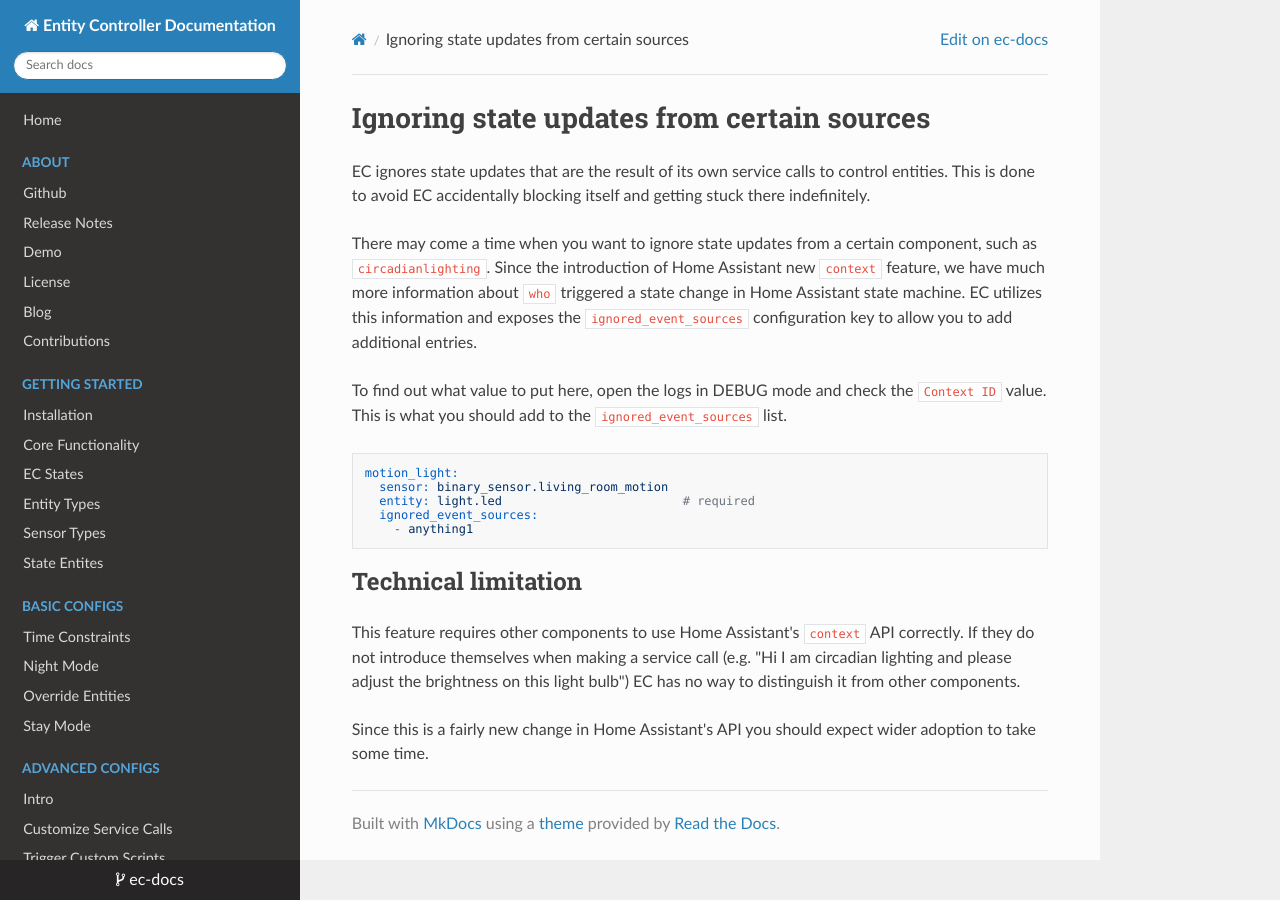
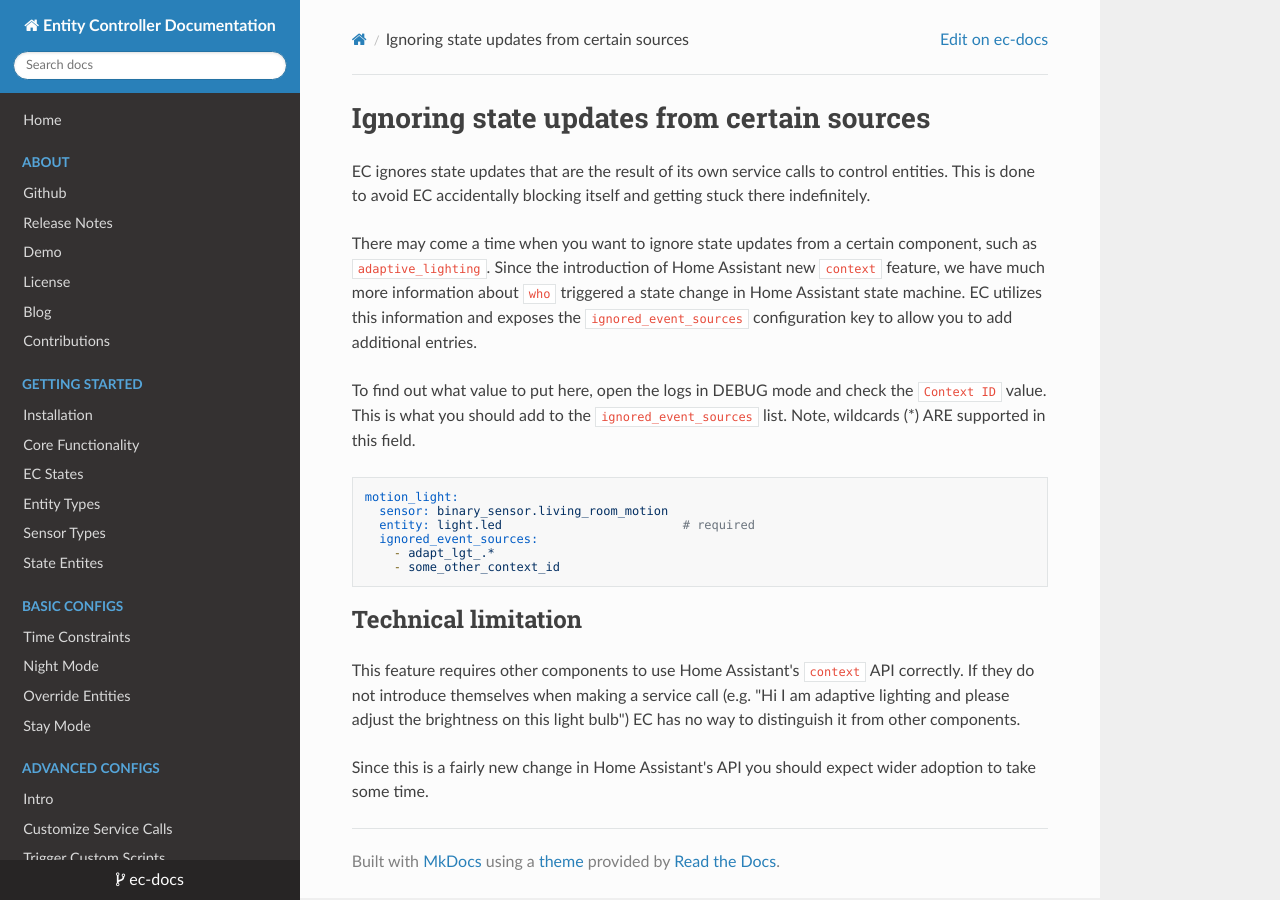
Before and after one commit to danobot/ec-docs, an MkDocs documentation site: the page built from docs/config-advanced/ignore-state-changes.md, in a window 1280 px wide. Built offline with MkDocs 1.6.1, drawn with Linux system fonts in a browser that asks for light colours; nearby versions of some CDN libraries.

Commit message:
Update ignore-state-changes.md
Updating documentation to include new wildcard functionality from https://github.com/danobot/entity-controller/pull/206

````diff
--- a/docs/config-advanced/ignore-state-changes.md
+++ b/docs/config-advanced/ignore-state-changes.md
@@ -6,20 +6,21 @@
 
 EC ignores state updates that are the result of its own service calls to control entities. This is done to avoid EC accidentally blocking itself and getting stuck there indefinitely.
 
-There may come a time when you want to ignore state updates from a certain component, such as `circadianlighting`. Since the introduction of Home Assistant new `context` feature, we have much more information about `who` triggered a state change in Home Assistant state machine. EC utilizes this information and exposes the `ignored_event_sources` configuration key to allow you to add additional entries.
+There may come a time when you want to ignore state updates from a certain component, such as `adaptive_lighting`. Since the introduction of Home Assistant new `context` feature, we have much more information about `who` triggered a state change in Home Assistant state machine. EC utilizes this information and exposes the `ignored_event_sources` configuration key to allow you to add additional entries.
 
-To find out what value to put here, open the logs in DEBUG mode and check the `Context ID` value. This is what you should add to the `ignored_event_sources` list.
+To find out what value to put here, open the logs in DEBUG mode and check the `Context ID` value. This is what you should add to the `ignored_event_sources` list. Note, wildcards (*) ARE supported in this field.
 
 ```yaml
 motion_light:
   sensor: binary_sensor.living_room_motion
   entity: light.led                         # required
   ignored_event_sources:
-    - anything1
+    - adapt_lgt_.*
+    - some_other_context_id
 ```
 
 ## Technical limitation
 
-This feature requires other components to use Home Assistant's `context` API correctly. If they do not introduce themselves when making a service call (e.g. "Hi  I am circadian lighting and please adjust the brightness on this light bulb") EC has no way to distinguish it from other components.
+This feature requires other components to use Home Assistant's `context` API correctly. If they do not introduce themselves when making a service call (e.g. "Hi  I am adaptive lighting and please adjust the brightness on this light bulb") EC has no way to distinguish it from other components.
 
 Since this is a fairly new change in Home Assistant's API you should expect wider adoption to take some time.
````
